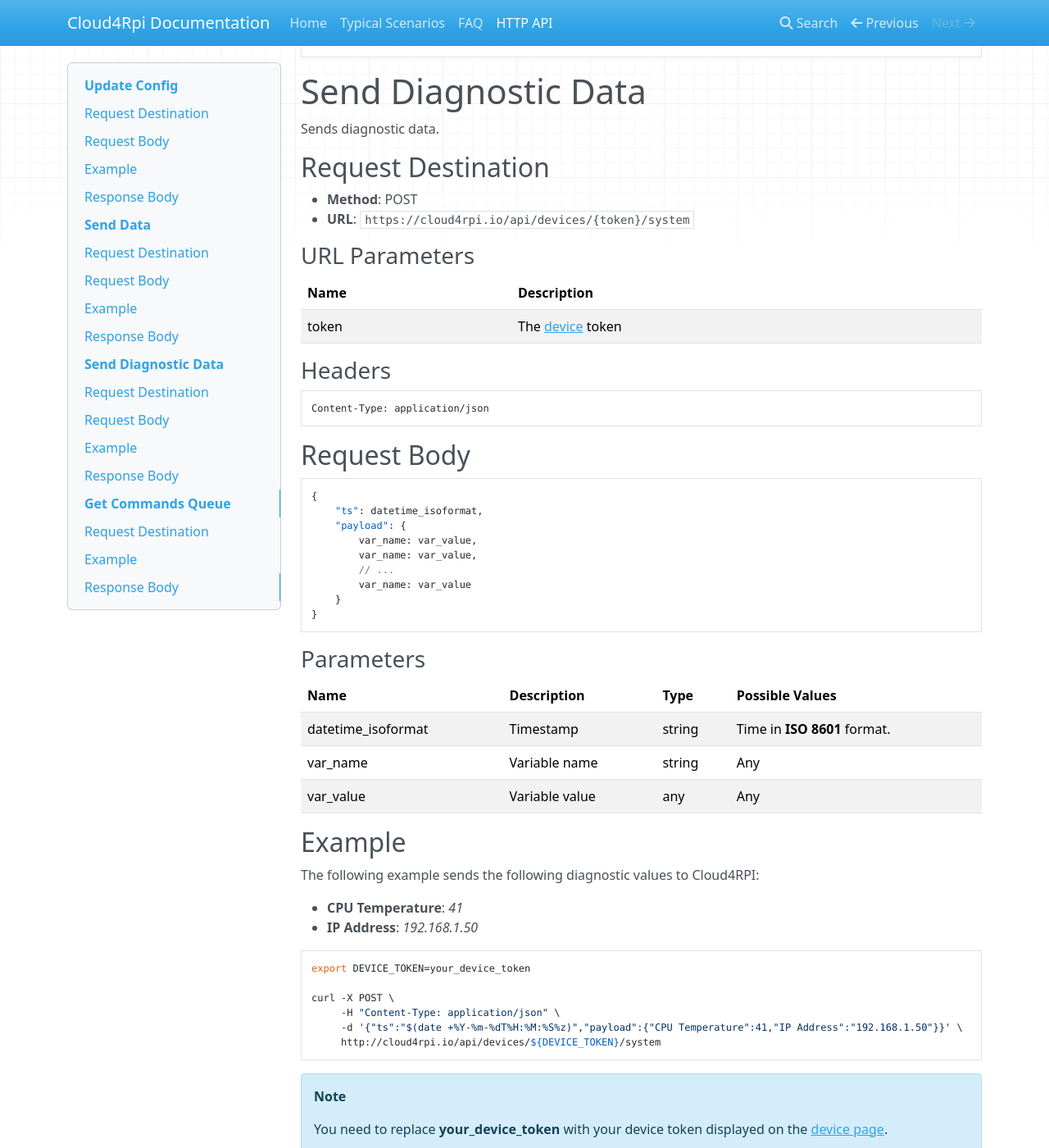
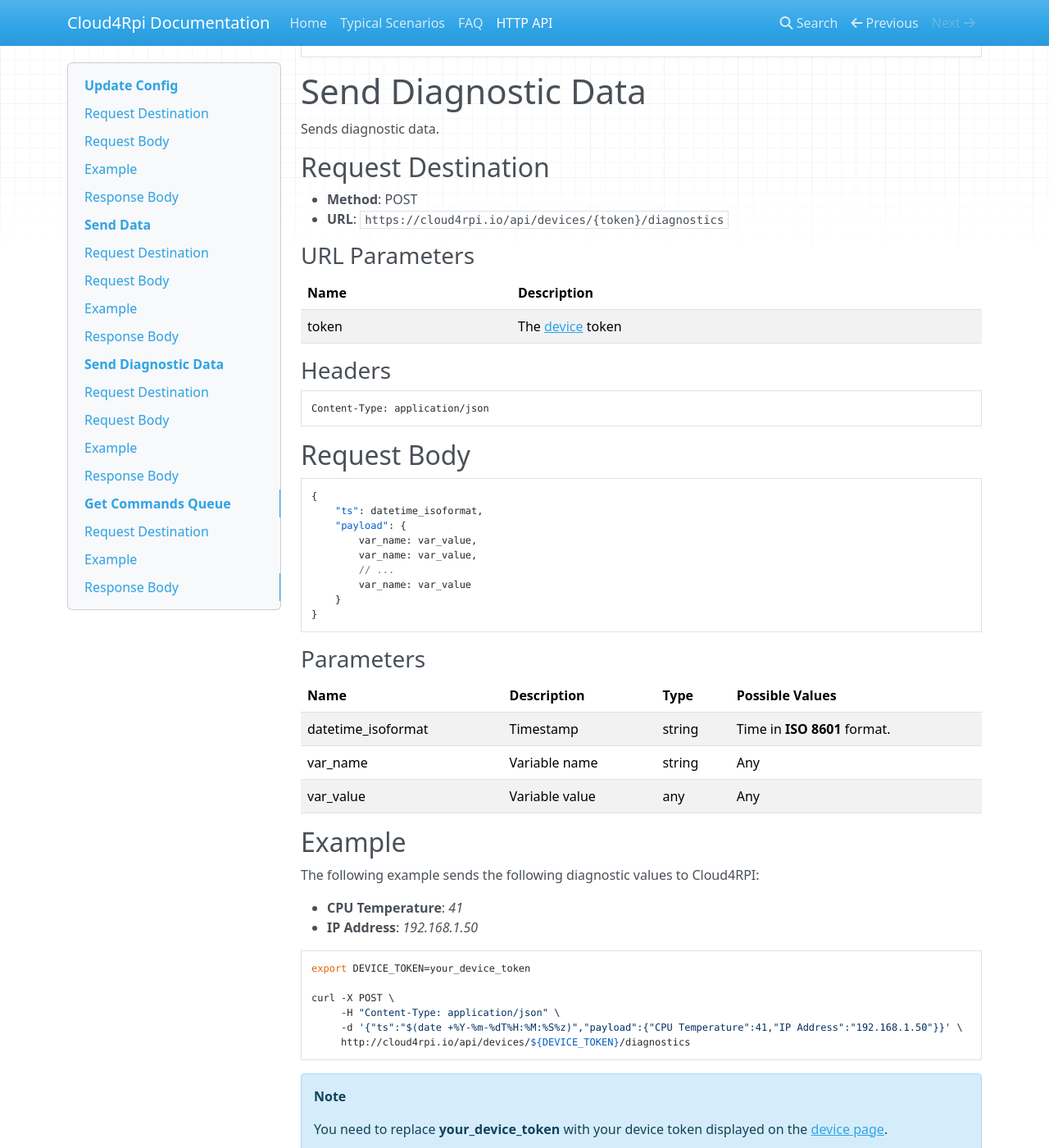
Before and after one commit to cloud4rpi/docs, an MkDocs documentation site: the page built from docs/http_api.md, in a window 1280 px wide and 1400 px high, scrolled down 3305 px. Shown: the whole window at 82% size. Built offline with MkDocs 1.6.1, drawn with Linux system fonts in a browser that asks for light colours; nearby versions of some CDN libraries; old or Windows-style settings are respelled for this version of MkDocs; some of the changed lines change nothing that is shown.

Commit message:
/system -> /diagnostics

````diff
--- a/docs/http_api.md
+++ b/docs/http_api.md
@@ -169,7 +169,7 @@
 ## Request Destination
 
 * **Method**: POST
-* **URL**: `https://cloud4rpi.io/api/devices/{token}/system`
+* **URL**: `https://cloud4rpi.io/api/devices/{token}/diagnostics`
 
 ### URL Parameters
 
@@ -219,7 +219,7 @@
 curl -X POST \
      -H "Content-Type: application/json" \
      -d '{"ts":"$(date +%Y-%m-%dT%H:%M:%S%z)","payload":{"CPU Temperature":41,"IP Address":"192.168.1.50"}}' \
-     http://cloud4rpi.io/api/devices/${DEVICE_TOKEN}/system
+     http://cloud4rpi.io/api/devices/${DEVICE_TOKEN}/diagnostics
 ```
 
 !!! Note
````
